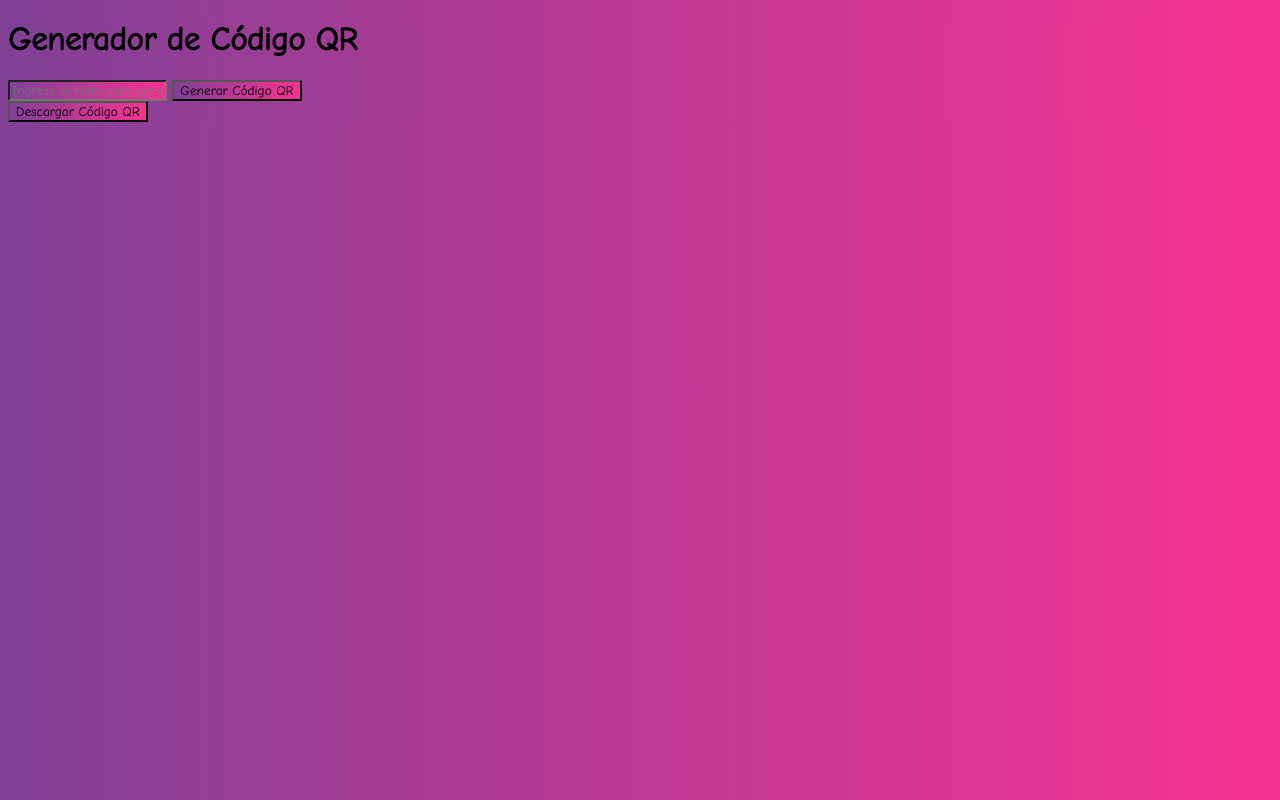
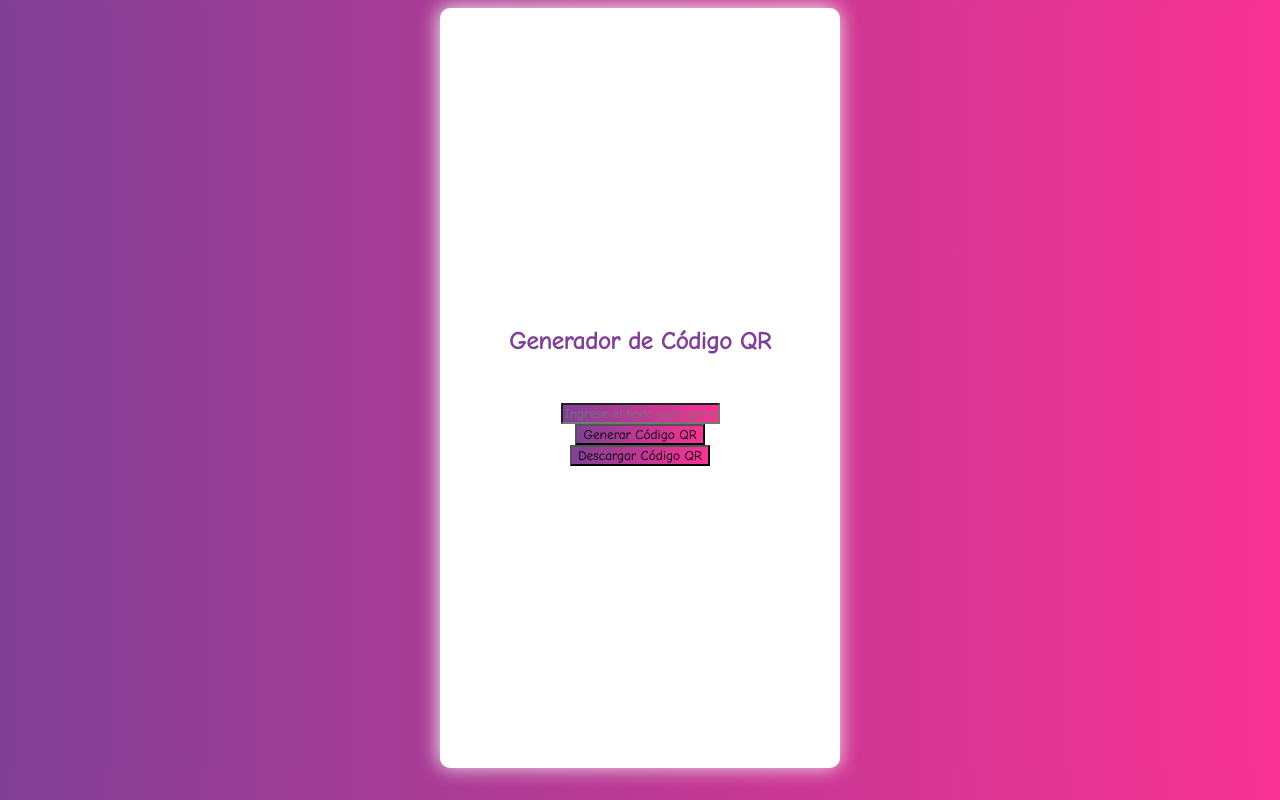
Before and after one commit to BryanCachimuel/Ruta_de_Aprendizaje_de_JavaScript, a PHP site: page / in a window 1280 px wide. Run offline with PHP 8.4, Linux system fonts and the light colour scheme.

Commit message:
Estilizando la sección principal del proyecto en donde se encuentran las clases contenedor, form-titulo y la etiqueta form

```diff
--- a/Ejercicios_Manipulacion_DOM/JSproyectos/Generador-Codigos-QR/pubico/css/estilos.css
+++ b/Ejercicios_Manipulacion_DOM/JSproyectos/Generador-Codigos-QR/pubico/css/estilos.css
@@ -6,6 +6,7 @@
     --White: #fff;
     --Purple: #814096;
     --Pink: #f83292;
+    --Greey: #f3f3f3;
     --Gradient: linear-gradient(90deg, var(--Purple), var(--Pink));
 }
 
@@ -20,3 +21,29 @@
     background: var(--Pink);
     color: var(--White);
 }
+
+/* sección principal */
+.contenedor {
+    width: 400px;
+    height: 95vh;
+    margin: 0 auto;
+    padding: 20px;
+    border-radius: 10px;
+    background: var(--White);
+    box-shadow: -1px -1px 20px var(--Greey);
+}
+
+form {
+    align-items: center;
+    background: var(--White);
+    justify-content: center;
+    display: flex;
+    flex-direction: column;
+    height: 100%;
+}
+
+.form-titulo {
+    font-size: 24px;
+    background: var(--White);
+    color: var(--Purple);
+}
```
